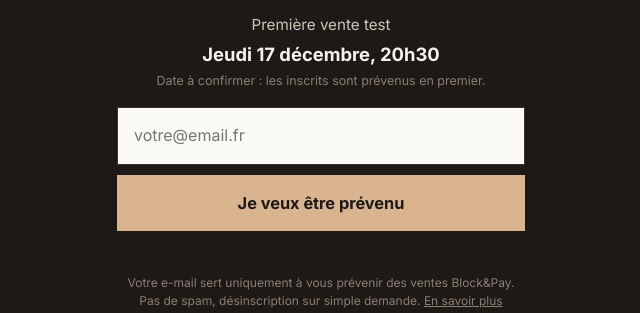
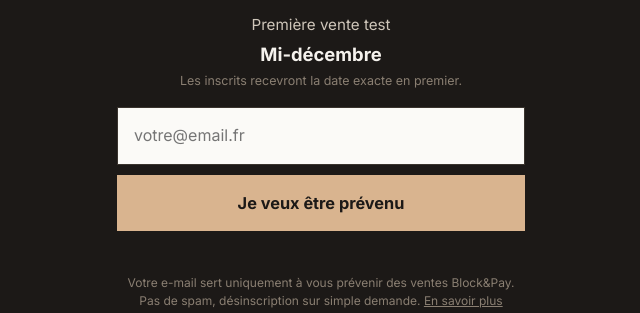
Before and after one commit to Nico200109/block-pay, a plain HTML site: page go/index.html in a window 1280 px wide. Shown: the part 589-902 px from the top of the page, without its empty margins (319-959 px from the left). Drawn offline with Linux system fonts and the light colour scheme.

Commit message:
Page /go : date de la vente test remplacée par « Mi-décembre »
Co-Authored-By: Claude Opus 5.5 <noreply@anthropic.com>
Claude-Session: https://claude.ai/code/session_01FrsGQmhPV3nnixg96mmAca

```diff
--- a/go/index.html
+++ b/go/index.html
@@ -78,8 +78,8 @@
 
     <!-- ✏️ DATE DE LA PREMIÈRE VENTE : modifier uniquement les 3 lignes ci-dessous. -->
     <p class="date">Première vente test
-      <b id="date-vente">Jeudi 17 décembre, 20h30</b>
-      <small id="date-note">Date à confirmer : les inscrits sont prévenus en premier.</small>
+      <b id="date-vente">Mi-décembre</b>
+      <small id="date-note">Les inscrits recevront la date exacte en premier.</small>
     </p>
 
     <form id="wl" novalidate>
```
